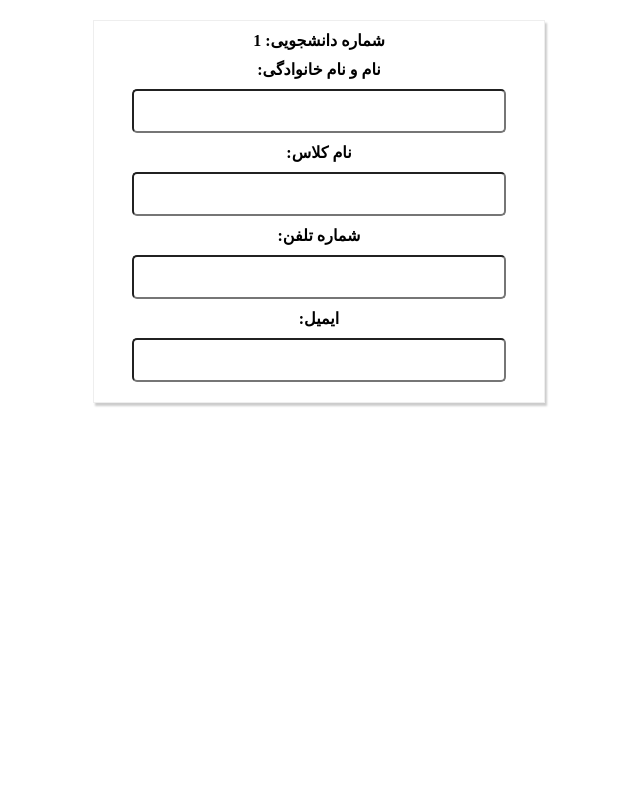
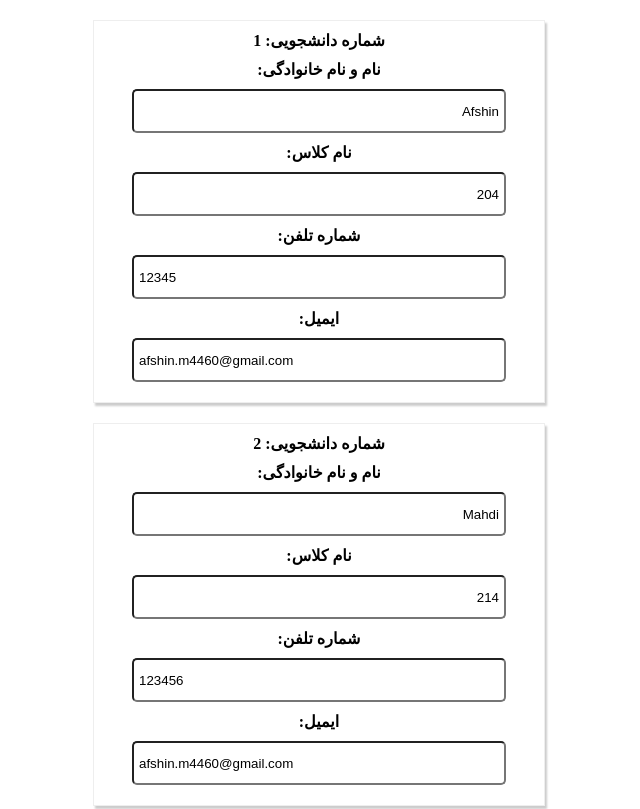
Before and after one commit to afshin4460/reactapp.ir-part2-students, a React (Create React App) app: page / in a window 1280 px wide. Shown: the top 809 px of the page, without its empty margins (321-961 px from the left). Built offline with nearby package versions, Linux system fonts and the light colour scheme.

Commit message:
use map method for show students

```diff
--- a/src/App.jsx
+++ b/src/App.jsx
@@ -1,11 +1,17 @@
-import React from 'react';
+import React, {useState} from 'react';
 import './App.css';
 import Students from './components/students/students';
 
 function App() {
+    const [students, setStudents] = useState([
+        {id: 0, name: 'Afshin', classNumber: 204, phoneNumber: 12345, email: 'afshin.m4460@gmail.com'},
+        {id: 1, name: 'Mahdi', classNumber: 214, phoneNumber: 123456, email: 'afshin.m4460@gmail.com'},
+        {id: 2, name: 'Ali', classNumber: 224, phoneNumber: 1234567, email: 'afshin.m4460@gmail.com'},
+        {id: 3, name: 'Amir', classNumber: 234, phoneNumber: 12345678, email: 'afshin.m4460@gmail.com'}
+    ]);
     return (
         <div className='App'>
-            <Students />
+            <Students studentsList={students} />
         </div>
     );
 }
--- /dev/null
+++ b/src/components/students/student/student.jsx
@@ -0,0 +1,20 @@
+import React from 'react';
+import './student.css';
+
+function Student(props) {
+    return (
+        <div className='students'>
+            <label>شماره دانشجویی: {props.id + 1}</label>
+            <label>:نام و نام خانوادگی</label>
+            <input type="text" value={props.name} />
+            <label>:نام کلاس</label>
+            <input type="text" value={props.class} />
+            <label>:شماره تلفن</label>
+            <input type="number" value={props.phone} />
+            <label>:ایمیل</label>
+            <input type="email" value={props.email} />
+        </div>
+    );
+}
+
+export default Student;
--- a/src/components/students/students.jsx
+++ b/src/components/students/students.jsx
@@ -1,19 +1,19 @@
 import React from 'react';
-import './students.css';
+import Student from './student/student';
 
-function Students() {
+function Students(props) {
+
     return (
-        <div className='students'>
-            <label>شماره دانشجویی: 1</label>
-            <label>:نام و نام خانوادگی</label>
-            <input type="text" />
-            <label>:نام کلاس</label>
-            <input type="text" />
-            <label>:شماره تلفن</label>
-            <input type="number" />
-            <label>:ایمیل</label>
-            <input type="email" />
-        </div>
+        props.studentsList.map((student, index) =>(
+            <Student
+                key={index}
+                id={student.id}
+                name={student.name}
+                class={student.classNumber}
+                phone={student.phoneNumber}
+                email={student.email}
+            />
+        ))
     );
 }
 
```
Also changed, not shown: src/components/students/student/student.css (renamed from src/components/students/students.css).
